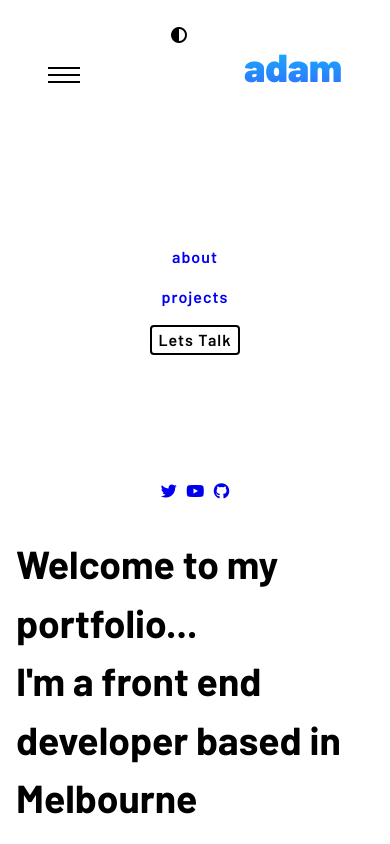
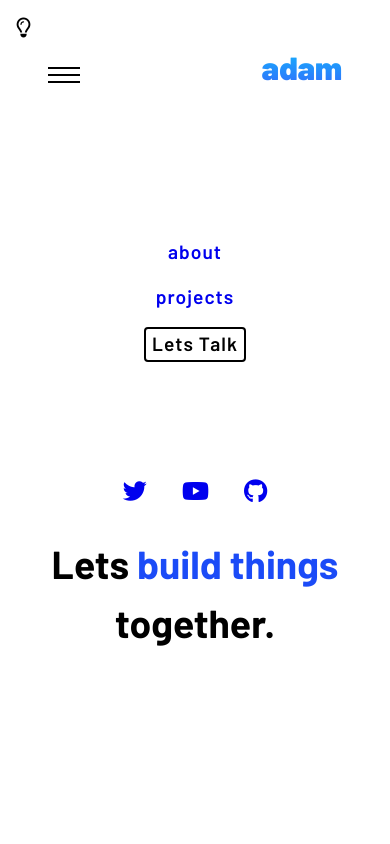
Before and after one commit to adamjralph/adam-ralph-portfolio-alpha, an Astro site: page / in a window 390 px wide. Both pictures are taken after a click on the button "open navigation". Built offline with nearby package versions, Linux system fonts and the light colour scheme; Astro itself is replaced by a stand-in of ours.

Commit message:
updated mobile styles and hero

```diff
--- a/src/components/Card.astro
+++ /dev/null
@@ -1,76 +0,0 @@
----
-export interface Props {
-	title: string;
-	body: string;
-	href: string;
-}
-
-const { href, title, body } = Astro.props;
----
-
-<li class="link-card">
-	<a href={href}>
-		<h2>
-			{title}
-			<span>&rarr;</span>
-		</h2>
-		<p>
-			{body}
-		</p>
-	</a>
-</li>
-<style>
-	:root {
-		--link-gradient: linear-gradient(45deg, #4f39fa, #da62c4 30%, var(--color-border) 60%);
-	}
-
-	.link-card {
-		list-style: none;
-		display: flex;
-		padding: 0.15rem;
-		background-image: var(--link-gradient);
-		background-size: 400%;
-		border-radius: 0.5rem;
-		background-position: 100%;
-		transition: background-position 0.6s cubic-bezier(0.22, 1, 0.36, 1);
-	}
-
-	.link-card > a {
-		width: 100%;
-		text-decoration: none;
-		line-height: 1.4;
-		padding: 1em 1.3em;
-		border-radius: 0.35rem;
-		color: var(--text-color);
-		background-color: white;
-		opacity: 0.8;
-	}
-
-	h2 {
-		margin: 0;
-		transition: color 0.6s cubic-bezier(0.22, 1, 0.36, 1);
-	}
-
-	p {
-		margin-top: 0.75rem;
-		margin-bottom: 0;
-	}
-
-	h2 span {
-		display: inline-block;
-		transition: transform 0.3s cubic-bezier(0.22, 1, 0.36, 1);
-	}
-
-	.link-card:is(:hover, :focus-within) {
-		background-position: 0;
-	}
-
-	.link-card:is(:hover, :focus-within) h2 {
-		color: #4f39fa;
-	}
-
-	.link-card:is(:hover, :focus-within) h2 span {
-		will-change: transform;
-		transform: translateX(2px);
-	}
-</style>
--- a/src/components/Header.astro
+++ b/src/components/Header.astro
@@ -6,7 +6,8 @@
   <header id="header" class="header">
     <!-- Dark/Light mode toggle-->
     <div class="dark-light">
-      <i class="dark-light__icon fa-solid fa-circle-half-stroke"></i>
+      <i class="fa-sharp fa-regular fa-lightbulb fa-lg dark-light__icon"></i>
+
       <input class="dark-light__switch" type="checkbox" name="checkbox" />
     </div>
     <!-- Navigation mobile -->
@@ -15,8 +16,8 @@
         <span class="hamburger"></span>
       </button>
       <nav class="nav">
-        <a href="#about" class="nav__link">about</a>
-        <a href="#projects" class="nav__link">projects</a>
+        <a href="#about" class="nav__link nav__link--text">about</a>
+        <a href="#projects" class="nav__link nav__link--text">projects</a>
 
         <a href="#contact" class="nav__btn-text"
           ><button class="btn nav__btn nav__link">Lets Talk</button>
@@ -41,21 +42,21 @@
         href="http://twitter.com/adamjralph"
         class="social__link social__link--twitter"
       >
-        <i class="fa-brands fa-twitter header__social__icon--twitter"></i>
+        <i class="fa-brands fa-twitter fa-xl header__social__icon--twitter"></i>
       </a>
       <!-- Youtube-->
       <a
         href="https://www.youtube.com/channel/UCRMH3kvPD8o1Khssr4A8EWg"
         class="social__link social__link--youtube"
       >
-        <i class="fa-brands fa-youtube header__social__icon--youtube"></i>
+        <i class="fa-brands fa-youtube fa-xl header__social__icon--youtube"></i>
       </a>
       <!-- Github -->
       <a
         href="https://github.com/adamjralph"
         class="social__link social__link--github"
       >
-        <i class="fa-brands fa-github header__social__icon--github"></i>
+        <i class="fa-brands fa-github fa-xl header__social__icon--github"></i>
       </a>
     </div>
 
--- a/src/components/Hero.astro
+++ b/src/components/Hero.astro
@@ -1,16 +1,26 @@
 <div class="container">
   <main id="main" class="main">
     <section id="hero" class="hero">
-      <h1 class="hero__heading">Welcome to my portfolio...</h1>
+      <!-- <h1 class="hero__heading">Hello adventurer,</h1> -->
     </section>
     <h1 class="hero__heading hero__heading--2">
-      I'm a front end developer based in Melbourne
+      Lets <span>build things</span> together.
     </h1>
   </main>
 </div>
 
 <style>
   .hero__heading {
+    text-align: center;
     color: var(--color-fg);
+    font-size: var(--font-size-lg);
+  }
+  .hero__heading--2 {
+    color: var(--color-fg);
+    font-size: var(--font-size-xl);
+  }
+
+  span {
+    color: var(--color-highlight);
   }
 </style>
--- a/src/layouts/Layout.astro
+++ b/src/layouts/Layout.astro
@@ -36,6 +36,8 @@
         --font-size-lg: clamp(1.2rem, 0.7vw + 1.2rem, 1.5rem);
         --font-size-xl: clamp(2.44rem, 2.38vw + 1.85rem, 3.75rem);
 
+        --font-size-link-mobile: 1.2rem;
+
         /* Theme colors */
         --color-highlight: #1b4bf7;
         --color-highlight-light: #0fbffc;
@@ -61,18 +63,18 @@
       }
 
       /* Buttons */
-      .btn {
+      /* .btn {
         margin: auto;
         padding-inline: var(--pd-500);
         padding-block: var(--pd-300);
         border-radius: 5px;
-      }
+      } */
 
       html {
         /* font-family: system-ui, sans-serif; */
         font-family: "Barlow", sans-serif;
-        font-size: var(--font-size-base);
-        color: var(--color-text);
+        /* font-size: var(--font-size-base); */
+        color: var(--color-fg);
         background-color: var(--color-bg);
       }
 
@@ -81,7 +83,7 @@
       }
     </style>
 
-    <style is:global>
+    <!-- <style is:global>
       h1 {
         font-size: var(--font-size-xl);
       }
@@ -93,9 +95,9 @@
       code {
         font-family: Menlo, Monaco, Lucida Console, Liberation Mono,
           DejaVu Sans Mono, Bitstream Vera Sans Mono, Courier New, monospace;
-      }
+      } -->
 
-      .square {
+    <!-- .square {
         display: grid;
         align-content: center;
         justify-content: center;
@@ -107,7 +109,6 @@
 
       .square__text {
         color: var(--color-fg);
-      }
-    </style>
+      } -->
   </body>
 </html>
--- a/src/styles/header.scss
+++ b/src/styles/header.scss
@@ -16,10 +16,10 @@
 .dark-light {
   display: flex;
   flex-direction: column;
-  align-items: center;
+  align-items: flex-start;
 
   margin-block-start: 0.5rem;
-  margin-inline-end: 2rem;
+  // margin-inline-end: 2rem;
 }
 
 .dark-light__switch {
@@ -152,6 +152,10 @@
     color: cornflowerblue;
   }
 
+  &--text {
+    font-size: var(--font-size-link-mobile);
+  }
+
   transition: color 0.3s ease-in-out;
 
   // @include media.for-tablet(width.$tablet) {
@@ -168,6 +172,7 @@
   color: var(--color-fg);
   border: 2px solid var(--color-fg);
   border-radius: 4px;
+  font-size: var(--font-size-link-mobile);
 
   &:hover,
   &:focus {
@@ -188,7 +193,7 @@
   //   }
   // }
 
-  transition: background-color, border, color, background-color 0.5s ease-in-out;
+  transition: background-color, border, color, 0.5s ease-in-out;
 }
 
 // Hero image
@@ -217,7 +222,9 @@
 }
 
 .social__link {
-  padding-inline: 0.2rem;
+  padding-inline: 1rem;
+  width: 3rem;
+  height: 3rem;
 }
 
 // Social icons hover/focus state
@@ -227,12 +234,10 @@
 
 .header__social__icon {
   color: var(--color-bg);
-  width: 1rem;
-  height: 1rem;
   &--twitter,
   &--youtube,
   &--github {
-    transition: all 0.3s ease-in-out;
+    transition: color 0.3s ease-in-out;
     margin-inline: 0;
     padding-inline: 0;
   }
```
Also changed, not shown: 1 other file.
